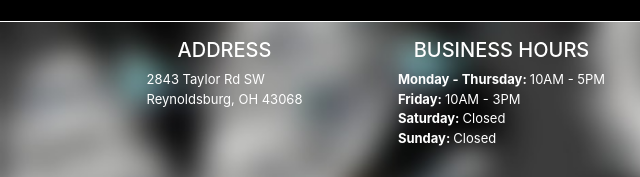
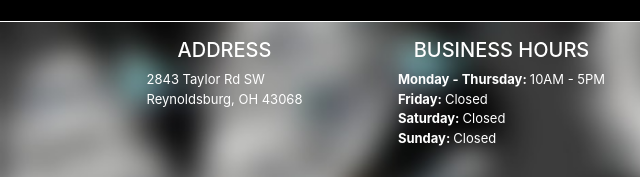
Before and after one commit to heinsjewelers/heinsjewelers.github.io, a plain HTML site: page services.html in a window 1280 px wide. Shown: the part 673-850 px from the top of the page, 0-640 px from the left. Drawn offline with nearby package versions, Linux system fonts and the light colour scheme.

Commit message:
Update services.html

```diff
--- a/services.html
+++ b/services.html
@@ -90,7 +90,7 @@
             <div class="col-xs-6 col-sm-3 footer-outer">
               <h5 class="text-uppercase">Business hours</h5>
               <div class="footer-text">
-               <p><b>Monday - Thursday: </b>10AM - 5PM<br><b>Friday: </b>10AM - 3PM<br><b>Saturday: </b>Closed<br><b>Sunday: </b>Closed</p>
+               <p><b>Monday - Thursday: </b>10AM - 5PM<br><b>Friday: </b>Closed<br><b>Saturday: </b>Closed<br><b>Sunday: </b>Closed</p>
               </div>
             </div>
 
```
